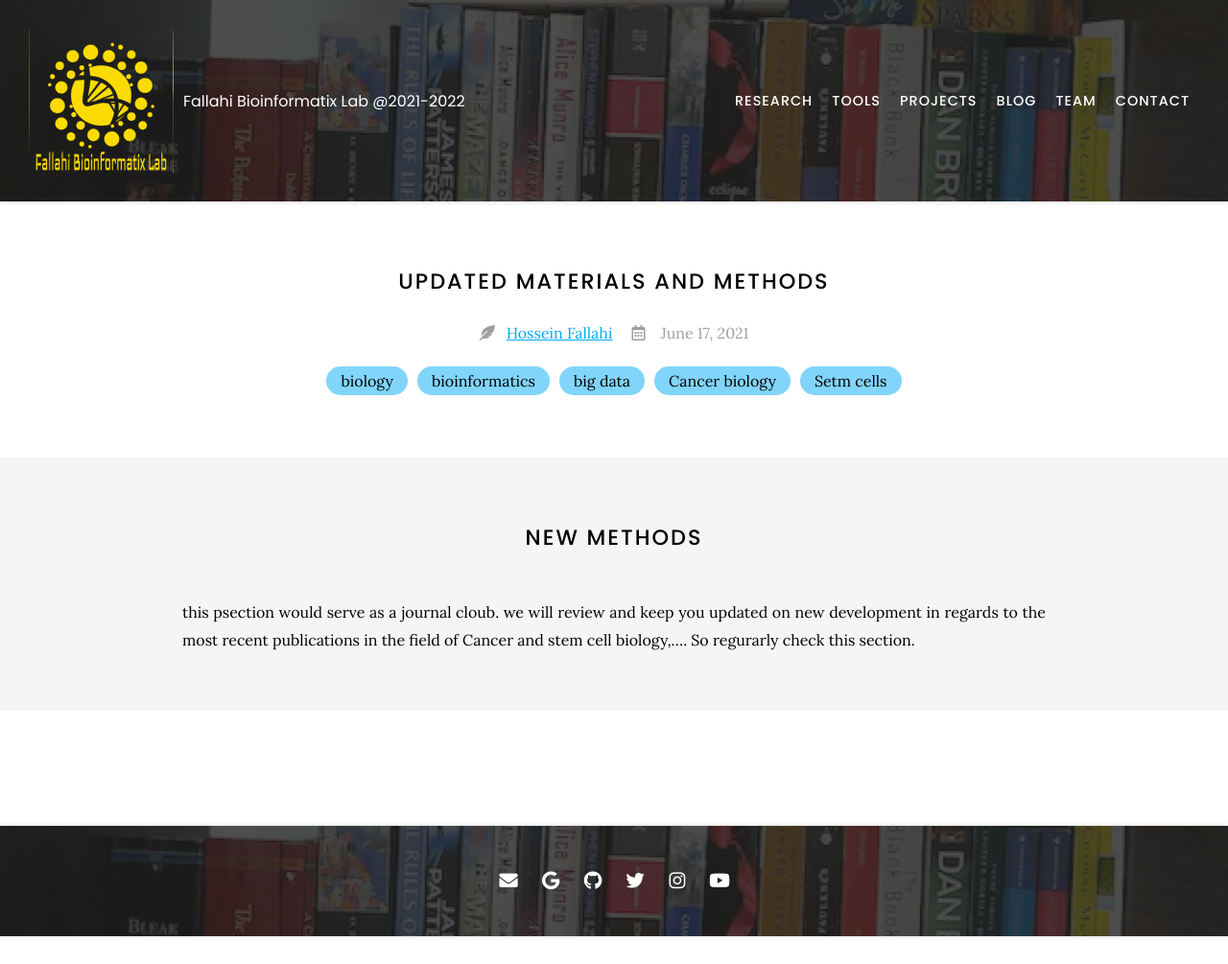
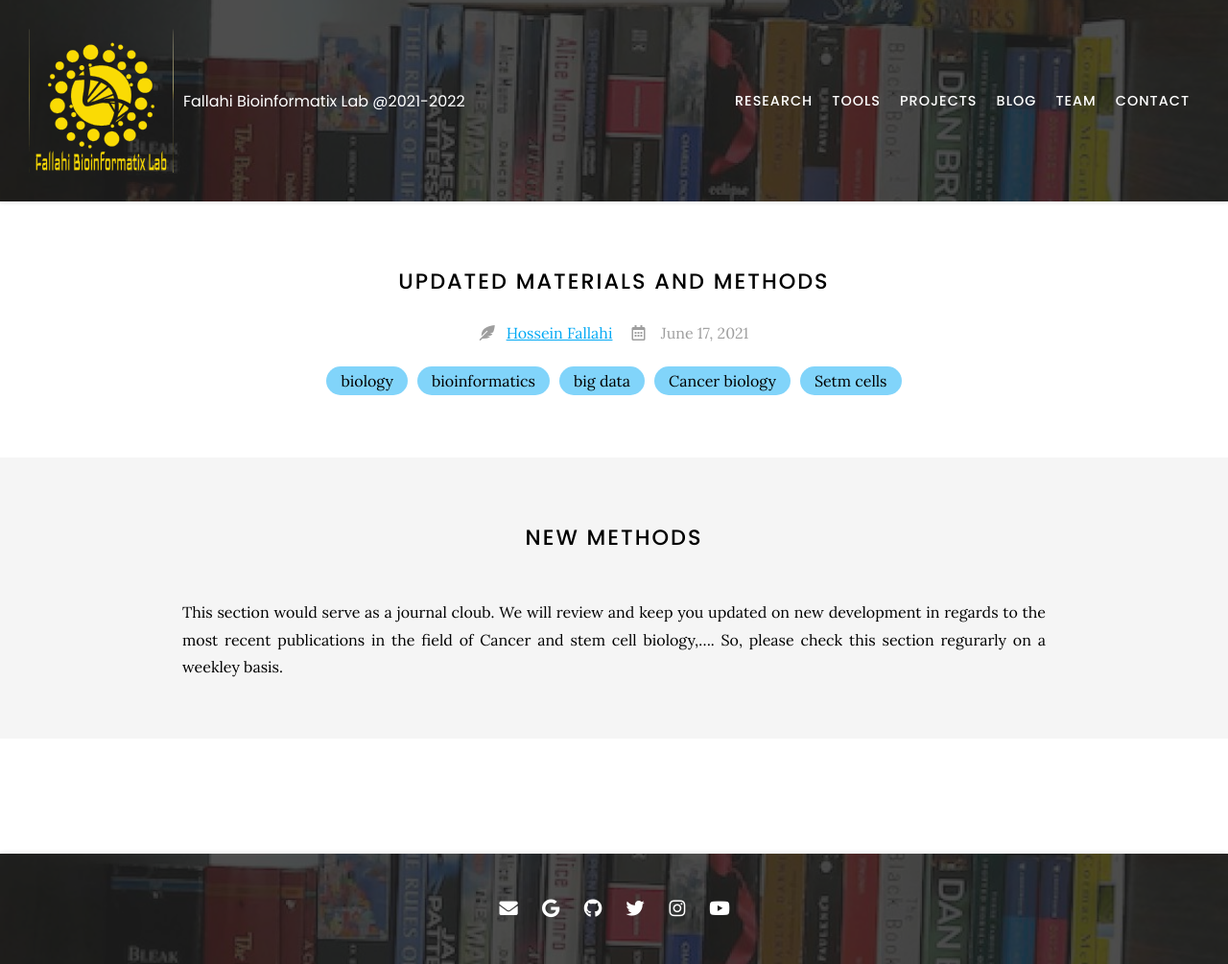
Before and after one commit to Hossein-Fallahi/Fallahi-Bioinformatics-Lab, a Jekyll site: the page built from _posts/2021-06-17-post-1.md, in a window 1280 px wide. Shown: the whole page at 96% size. Built offline with Jekyll 4.4.1, drawn with Linux system fonts in a browser that asks for light colours; nearby versions of some CDN libraries; before the commit the page ends 976 px from its top, so only the background shows below that.

Commit message:
Update 2021-06-17-post-1.md

```diff
--- a/_posts/2021-06-17-post-1.md
+++ b/_posts/2021-06-17-post-1.md
@@ -12,5 +12,5 @@ member: Hossein Fallahi
 
 # new methods
 
-this psection would serve as a journal cloub. we will review and keep you updated on new development in regards to the most recent publications in the field of Cancer and stem cell biology,....
-So regurarly check this section.
+This section would serve as a journal cloub. We will review and keep you updated on new development in regards to the most recent publications in the field of Cancer and stem cell biology,....
+So, please check this section regurarly on a weekley basis.
```
